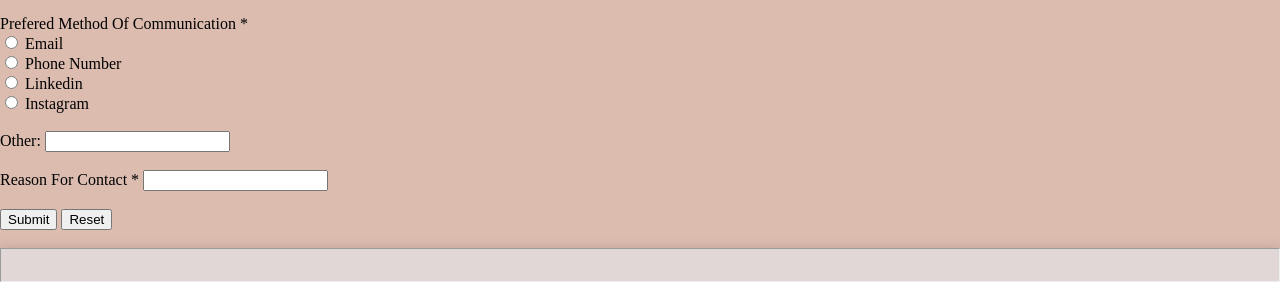
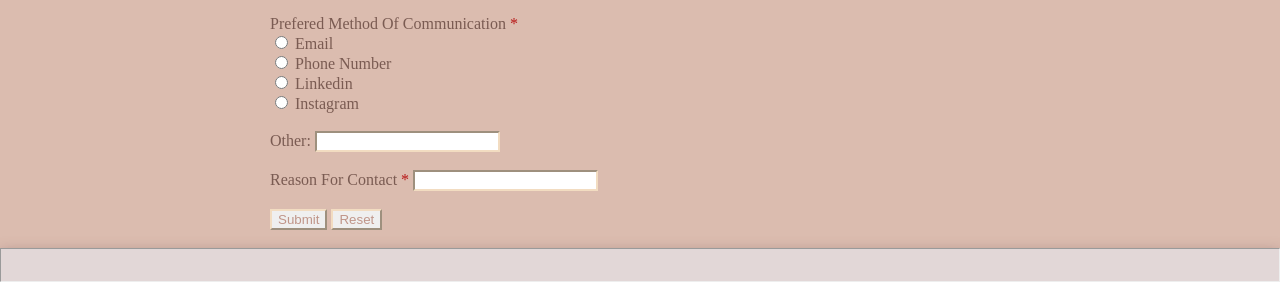
Before and after one commit to JannatulP49/JannatulP49.github.io, a plain HTML site: page contact_me.html in a window 1280 px wide. Shown: the part 827-1109 px from the top of the page. Drawn offline with Linux system fonts and the light colour scheme; a web font is replaced by a local one.

Commit message:
forms2.html

```diff
--- a/styles.css
+++ b/styles.css
@@ -147,3 +147,13 @@ background-color: rgba(0, 0, 0, 0.221);
     right: 10px;
     padding: 5px;
 }
+.form{  margin-left: 270px;}
+input{
+    color: rgb(192, 149, 137);
+    border-color: rgb(242, 220, 193);
+}
+label{color: rgb(122, 91, 82);}
+
+.star{
+    color: rgb(184, 24, 24);
+}
```
